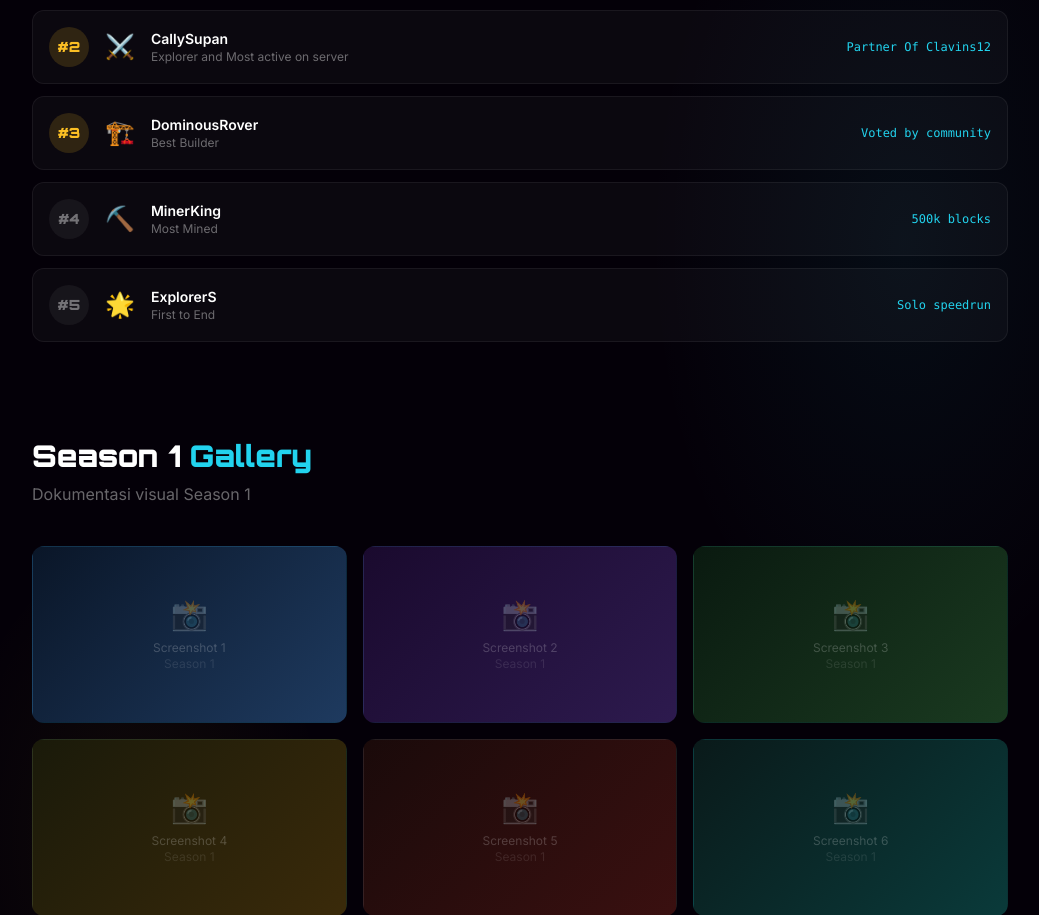
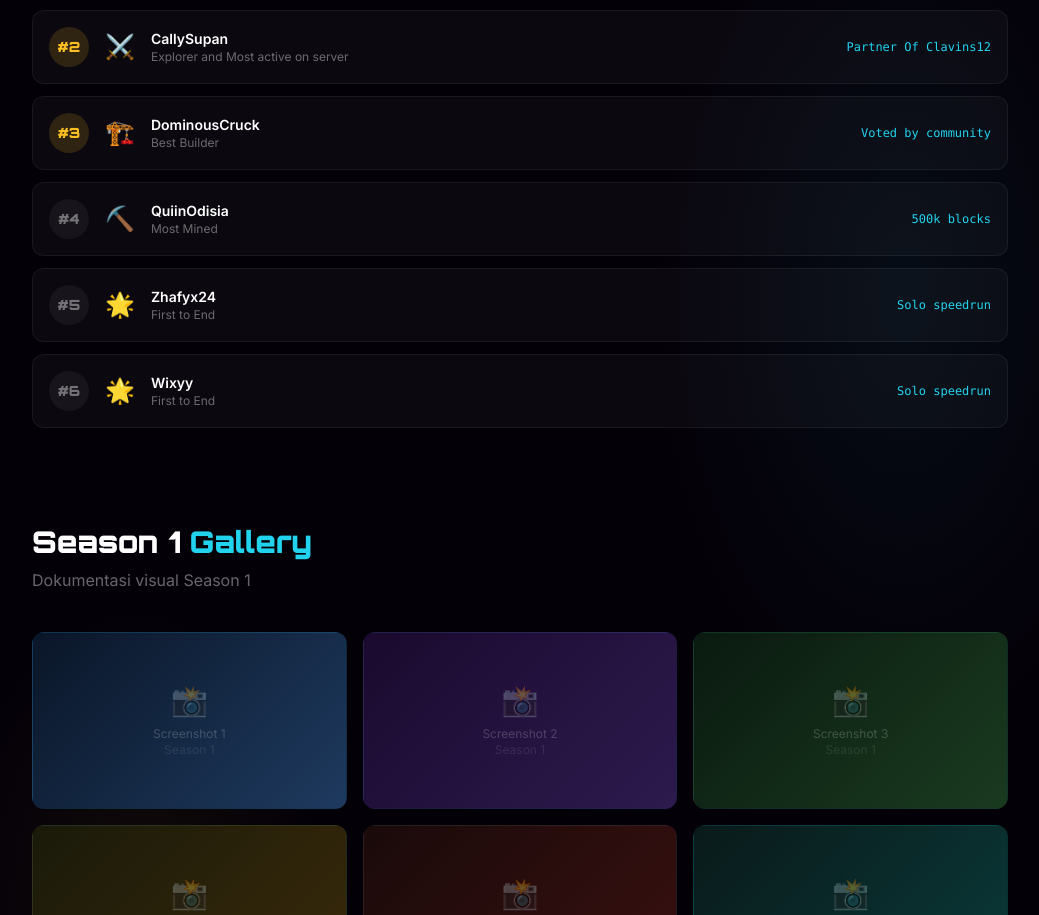
Before and after one commit to clavvwp/ClozhiSmp-Server, a Next.js app: page /season-1 in a window 1280 px wide. Shown: the part 1546-2461 px from the top of the page, without its empty margins (120-1159 px from the left). Built offline with nearby package versions, Linux system fonts and the light colour scheme.

Commit message:
Update Top Player s1

```diff
--- a/src/app/season-1/page.tsx
+++ b/src/app/season-1/page.tsx
@@ -40,9 +40,10 @@ const HIGHLIGHTS = [
 const TOP_PLAYERS = [
   { rank: 1, name: 'Clavins12', achievement: 'The first and most active Clozhi server creator on the server.', icon: '💰', detail: 'Owner of the server' },
   { rank: 2, name: 'CallySupan',    achievement: 'Explorer and Most active on server',     icon: '⚔️', detail: 'Partner Of Clavins12' },
-  { rank: 3, name: 'DominousRover',  achievement: 'Best Builder',   icon: '🏗️', detail: 'Voted by community' },
-  { rank: 4, name: 'MinerKing',   achievement: 'Most Mined',     icon: '⛏️', detail: '500k blocks' },
-  { rank: 5, name: 'ExplorerS',   achievement: 'First to End',   icon: '🌟', detail: 'Solo speedrun' },
+  { rank: 3, name: 'DominousCruck',  achievement: 'Best Builder',   icon: '🏗️', detail: 'Voted by community' },
+  { rank: 4, name: 'QuiinOdisia',   achievement: 'Most Mined',     icon: '⛏️', detail: '500k blocks' },
+  { rank: 5, name: 'Zhafyx24',   achievement: 'First to End',   icon: '🌟', detail: 'Solo speedrun' },
+  { rank: 6, name: 'Wixyy',   achievement: 'First to End',   icon: '🌟', detail: 'Solo speedrun' },
 ];
 
 const SCREENSHOTS: string[] = [
```
